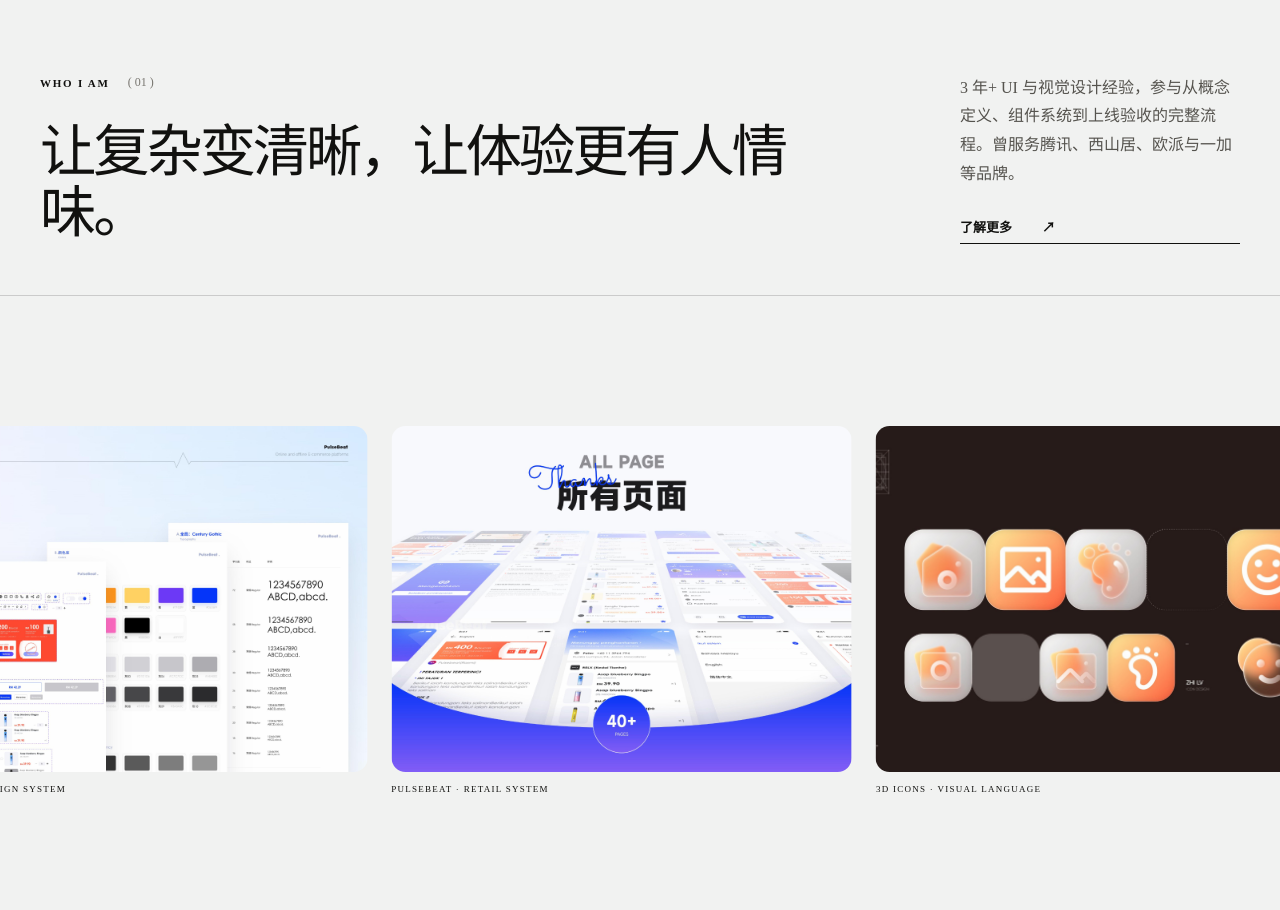
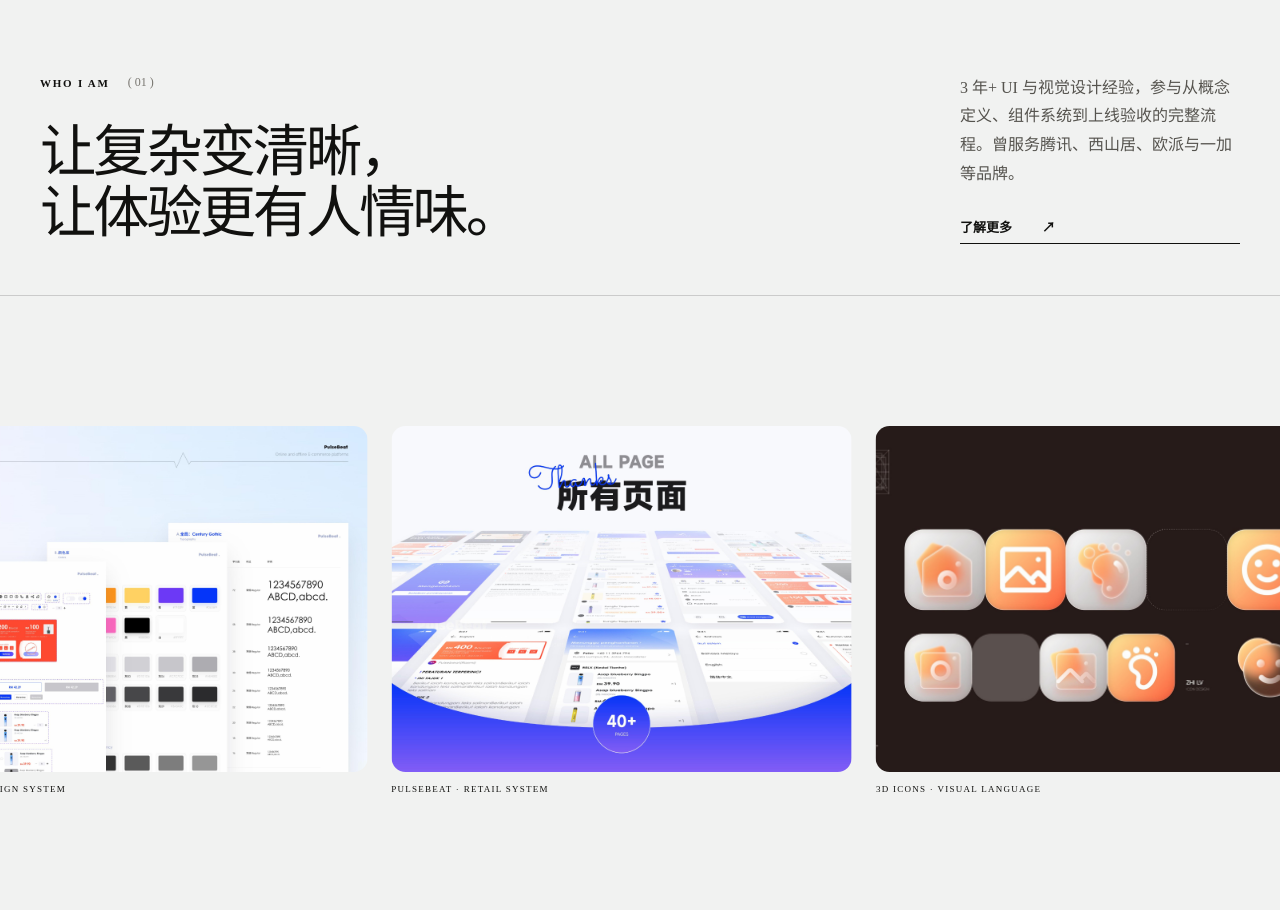
Before and after one commit to Miaaaa857/profile, a React (Vite) app: page / in a window 1280 px wide. Shown: the part 1060-1970 px from the top of the page. Built offline with nearby package versions, Linux system fonts and the light colour scheme.

Commit message:
Fix about title line break

```diff
--- a/src/data/content.js
+++ b/src/data/content.js
@@ -69,7 +69,7 @@ export const content = {
   brands: ['TENCENT 腾讯', 'SEASUN 西山居', 'OPPEIN 欧派', 'ONEPLUS 一加'],
   about: {
     eyebrow: 'WHO I AM',
-    statement: '让复杂变清晰，让体验更有人情味。',
+    statement: '让复杂变清晰，\n让体验更有人情味。',
     description: '3 年+ UI 与视觉设计经验，参与从概念定义、组件系统到上线验收的完整流程。曾服务腾讯、西山居、欧派与一加等品牌。',
   gallery: [
     { src: '/media/portfolio/page-17.jpg', alt: 'FateLinked 全流程界面展示', label: 'FATELINKED · APP EXPERIENCE' },
--- a/src/styles/global.css
+++ b/src/styles/global.css
@@ -87,7 +87,7 @@ i { font-style: normal; }
 
 .about-copy { display: grid; grid-template-columns: minmax(0, 1.7fr) minmax(280px, .55fr); align-items: end; column-gap: clamp(80px, 10vw, 180px); padding-bottom: clamp(42px, 4vw, 62px); border-bottom: 1px solid var(--line); }
 .about-heading { min-width: 0; }
-.statement { max-width: 980px; font-size: clamp(48px, 4.4vw, 76px); line-height: 1.08; letter-spacing: -.055em; font-weight: 500; }
+.statement { max-width: 980px; white-space: pre-line; font-size: clamp(48px, 4.4vw, 76px); line-height: 1.08; letter-spacing: -.055em; font-weight: 500; }
 .about-meta { width: min(100%, 380px); margin: 0; justify-self: end; display: grid; align-content: end; gap: 28px; }
 .about-meta p { max-width: 460px; color: #55534e; line-height: 1.8; }
 .gallery-marquee { margin-top: 130px; overflow: hidden; }
```
